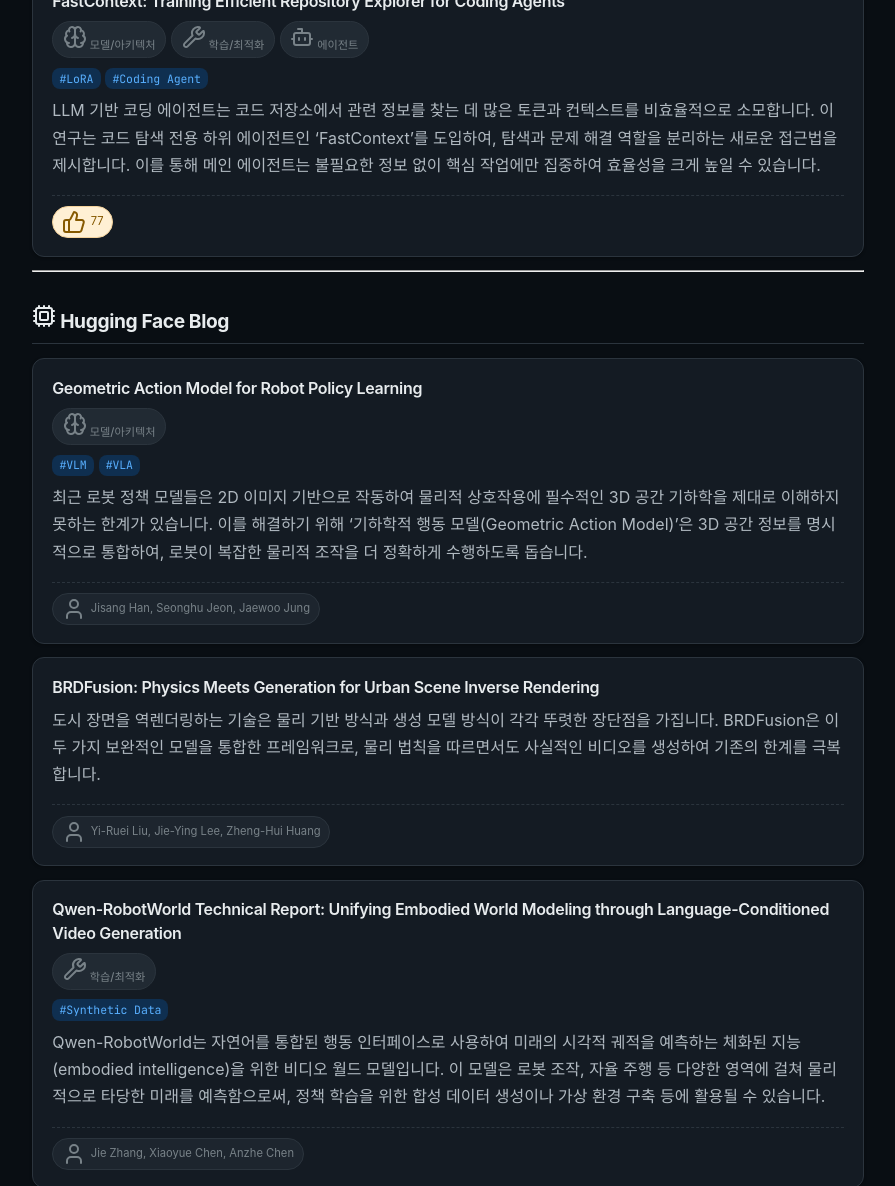
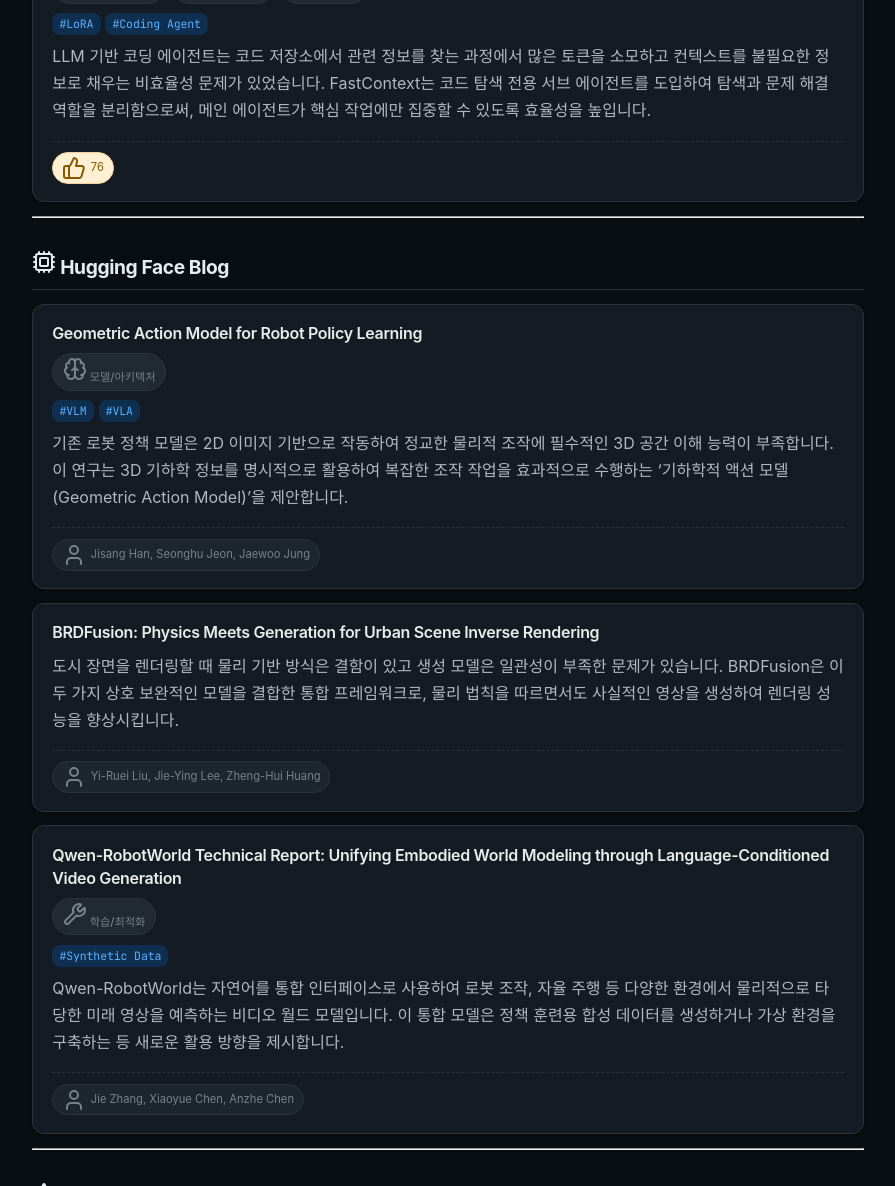
Before and after one commit to joyuno/ai-tech-digest, a Jekyll site: the page built from _posts/2026-06-17-ai-tech-digest.md, in a window 1280 px wide and 1400 px high, scrolled down 2791 px, cut to the strip 214-1400 px from the top of the window. Shown: the whole strip, without its empty margins (192-1087 px from the left). Built offline with Jekyll 4.4.1, drawn with Linux system fonts in a browser that asks for light colours; some web fonts are replaced; comment, search, counter and statistics services are not loaded; some of the changed text lies outside the part shown.

Commit message:
📝 AI Tech Digest - 2026-06-17

```diff
--- a/_posts/2026-06-17-ai-tech-digest.md
+++ b/_posts/2026-06-17-ai-tech-digest.md
@@ -1,6 +1,6 @@
 ---
 layout: post
-title: "AI Tech - 2026-06-17"
+title: "alibaba/zvec — 초고속 경량의 인프로세스 벡터 데이터베이스"
 date: 2026-06-17
 categories: [AI, Tech]
 tags: [AI, LLM, 트렌드, 기술블로그]
@@ -50,7 +50,7 @@
 </div>
 
 
-현재의 대규모 모델들은 대부분 사용자의 질문에만 답하는 수동적인 방식입니다. JoyAI-VL-Interaction은 이러한 한계를 넘어, 실시간으로 발생하는 상황을 스스로 인지하고 사용자의 개입 없이도 능동적으로 상호작용하는 새로운 패러다임을 제안합니다. 이는 마치 AI가 현실 세계에 항상 존재하며 상황을 주시하는 것과 같습니다.
+현재의 AI 모델은 사용자가 질문해야만 답하는 수동적 방식이지만, 현실 세계의 많은 순간들은 즉각적인 반응을 요구합니다. JoyAI-VL-Interaction은 이러한 한계를 넘어, 사용자의 질문을 기다리지 않고 실시간 시각 정보를 먼저 이해하고 상호작용하는 새로운 패러다임의 AI 모델을 제안합니다.
 
 <div class="item-meta">
 
@@ -87,7 +87,7 @@
 
 
 
-데이터 저널리즘은 원본 데이터를 신뢰할 수 있는 이야기로 만드는 복잡한 과정입니다. 이 연구는 데이터 분석부터 시각 자료 디자인까지 전 과정을 자동화하여 검증 가능한 멀티모달 스토리로 만들어주는 '데이터 저널리스트 에이전트'를 소개합니다. 이 에이전트는 데이터 과학과 디자인 에이전트의 역량을 통합하여 데이터 스토리텔링의 전 과정을 효율적으로 처리합니다.
+데이터 저널리즘은 원본 데이터를 신뢰할 수 있는 이야기로 만드는 복잡한 과정으로, 기존 AI 에이전트들은 분석이나 디자인 등 개별 작업만 수행할 수 있었습니다. 이 연구는 데이터 분석부터 시각화, 스토리텔링까지 전 과정을 자동화하여 검증 가능한 멀티모달 뉴스 기사를 생성하는 '데이터 저널리스트 에이전트'를 선보입니다.
 
 <div class="item-meta">
 <span class="meta-pill meta-venue meta-tier1">🅰 venue</span>
@@ -126,12 +126,12 @@
 </div>
 
 
-기존 로봇 학습 모델은 2D 이미지를 기반으로 작동하여 정교한 물리적 조작에 필요한 3D 공간 이해 능력이 부족했습니다. 이 연구는 3D 기하학 정보를 명시적으로 통합하는 '기하학적 행동 모델(Geometric Action Model)'을 제안하여 로봇이 물리 세계와 상호작용하는 방식을 개선합니다. 이를 통해 로봇은 사용자의 지시를 따르면서도 객체, 카메라, 행동 간의 3차원 관계를 더 잘 추론할 수 있게 됩니다.
+최근 로봇 학습 모델들은 2D 이미지를 기반으로 작동하여, 복잡한 물리적 조작에 필수적인 3D 공간과 객체 상호작용에 대한 이해가 부족했습니다. 이 연구는 3D 기하학 정보를 명시적으로 모델링하는 '기하학적 행동 모델(Geometric Action Model)'을 제안하여 로봇이 물리 세계를 더 깊이 이해하고 정교한 작업을 수행할 수 있도록 합니다.
 
 <div class="item-meta">
 
 
-<span class="meta-pill meta-hf"><i data-lucide="thumbs-up"></i> 87</span>
+<span class="meta-pill meta-hf"><i data-lucide="thumbs-up"></i> 88</span>
 
 
 </div>
@@ -161,12 +161,12 @@
 
 
 
-DreamX-World 1.0은 텍스트나 이미지로부터 사용자가 제어 가능한 장편 비디오를 생성하는 범용 인터랙티브 월드 모델입니다. 이 모델은 사실적인 그래픽부터 게임 스타일까지 다양한 영상 생성을 지원하며, 카메라 이동, 이전에 본 영역 재방문, 특정 이벤트 발생 유도 등 높은 수준의 상호작용이 가능합니다.
+DreamX-World 1.0은 텍스트나 이미지 입력으로 장시간 동안 제어 가능한 동영상을 생성하는 범용 인터랙티브 월드 모델입니다. 이 모델은 사실적인 그래픽부터 게임 스타일까지 다양한 영상 생성을 지원하며, 사용자가 카메라를 조작하거나 특정 이벤트를 발생시키는 등 높은 수준의 상호작용이 가능합니다.
 
 <div class="item-meta">
 
 
-<span class="meta-pill meta-hf"><i data-lucide="thumbs-up"></i> 78</span>
+<span class="meta-pill meta-hf"><i data-lucide="thumbs-up"></i> 80</span>
 
 
 </div>
@@ -204,12 +204,12 @@
 </div>
 
 
-LLM 기반 코딩 에이전트는 코드 저장소에서 관련 정보를 찾는 데 많은 토큰과 컨텍스트를 비효율적으로 소모합니다. 이 연구는 코드 탐색 전용 하위 에이전트인 'FastContext'를 도입하여, 탐색과 문제 해결 역할을 분리하는 새로운 접근법을 제시합니다. 이를 통해 메인 에이전트는 불필요한 정보 없이 핵심 작업에만 집중하여 효율성을 크게 높일 수 있습니다.
+LLM 기반 코딩 에이전트는 코드 저장소에서 관련 정보를 찾는 과정에서 많은 토큰을 소모하고 컨텍스트를 불필요한 정보로 채우는 비효율성 문제가 있었습니다. FastContext는 코드 탐색 전용 서브 에이전트를 도입하여 탐색과 문제 해결 역할을 분리함으로써, 메인 에이전트가 핵심 작업에만 집중할 수 있도록 효율성을 높입니다.
 
 <div class="item-meta">
 
 
-<span class="meta-pill meta-hf"><i data-lucide="thumbs-up"></i> 77</span>
+<span class="meta-pill meta-hf"><i data-lucide="thumbs-up"></i> 76</span>
 
 
 </div>
@@ -246,7 +246,7 @@
 </div>
 
 
-최근 로봇 정책 모델들은 2D 이미지 기반으로 작동하여 물리적 상호작용에 필수적인 3D 공간 기하학을 제대로 이해하지 못하는 한계가 있습니다. 이를 해결하기 위해 '기하학적 행동 모델(Geometric Action Model)'은 3D 공간 정보를 명시적으로 통합하여, 로봇이 복잡한 물리적 조작을 더 정확하게 수행하도록 돕습니다.
+기존 로봇 정책 모델은 2D 이미지 기반으로 작동하여 정교한 물리적 조작에 필수적인 3D 공간 이해 능력이 부족합니다. 이 연구는 3D 기하학 정보를 명시적으로 활용하여 복잡한 조작 작업을 효과적으로 수행하는 '기하학적 액션 모델(Geometric Action Model)'을 제안합니다.
 
 <div class="item-meta">
 
@@ -271,7 +271,7 @@
 
 
 
-도시 장면을 역렌더링하는 기술은 물리 기반 방식과 생성 모델 방식이 각각 뚜렷한 장단점을 가집니다. BRDFusion은 이 두 가지 보완적인 모델을 통합한 프레임워크로, 물리 법칙을 따르면서도 사실적인 비디오를 생성하여 기존의 한계를 극복합니다.
+도시 장면을 렌더링할 때 물리 기반 방식은 결함이 있고 생성 모델은 일관성이 부족한 문제가 있습니다. BRDFusion은 이 두 가지 상호 보완적인 모델을 결합한 통합 프레임워크로, 물리 법칙을 따르면서도 사실적인 영상을 생성하여 렌더링 성능을 향상시킵니다.
 
 <div class="item-meta">
 
@@ -306,7 +306,7 @@
 </div>
 
 
-Qwen-RobotWorld는 자연어를 통합된 행동 인터페이스로 사용하여 미래의 시각적 궤적을 예측하는 체화된 지능(embodied intelligence)을 위한 비디오 월드 모델입니다. 이 모델은 로봇 조작, 자율 주행 등 다양한 영역에 걸쳐 물리적으로 타당한 미래를 예측함으로써, 정책 학습을 위한 합성 데이터 생성이나 가상 환경 구축 등에 활용될 수 있습니다.
+Qwen-RobotWorld는 자연어를 통합 인터페이스로 사용하여 로봇 조작, 자율 주행 등 다양한 환경에서 물리적으로 타당한 미래 영상을 예측하는 비디오 월드 모델입니다. 이 통합 모델은 정책 훈련용 합성 데이터를 생성하거나 가상 환경을 구축하는 등 새로운 활용 방향을 제시합니다.
 
 <div class="item-meta">
 
@@ -342,7 +342,7 @@
 
 
 
-테슬라 차량을 위한 셀프 호스팅 데이터 로거입니다. 사용자는 자신의 서버에 주행 기록, 소비 전력, 충전 상태 등 다양한 데이터를 직접 수집하고 소유할 수 있습니다.
+테슬라 차량의 데이터를 직접 수집하고 관리할 수 있는 셀프 호스팅 데이터 로거입니다. 이를 통해 주행 기록, 충전 상태, 배터리 효율 등 다양한 정보를 개인 서버에 안전하게 저장하고 분석할 수 있습니다.
 
 <div class="item-meta">
 
@@ -371,7 +371,7 @@
 
 
 
-전 세계에 공개된 IPTV 채널들의 링크를 모아놓은 대규모 컬렉션입니다. 사용자들은 이 저장소를 통해 다양한 국가의 실시간 TV 방송에 무료로 접근할 수 있습니다.
+전 세계에 공개된 IPTV 채널 목록을 모아놓은 대규모 컬렉션입니다. 사용자들은 이 저장소를 통해 다양한 국가의 방송 채널에 무료로 접근하고 시청할 수 있습니다.
 
 <div class="item-meta">
 
@@ -400,7 +400,7 @@
 
 
 
-알리바바에서 공개한 경량의 초고속 인-프로세스 벡터 데이터베이스입니다. 별도의 서버 없이 애플리케이션 내에서 직접 빠르고 효율적인 벡터 유사도 검색을 수행할 수 있도록 설계되었습니다.
+알리바바에서 개발한 초경량, 초고속 인-프로세스 벡터 데이터베이스입니다. 별도의 서버 없이 애플리케이션 내부에 직접 통합하여 빠르고 효율적인 벡터 검색 기능을 구현할 수 있도록 설계되었습니다.
 
 <div class="item-meta">
 
@@ -435,7 +435,7 @@
 
 
 
-AI 에이전트가 인터넷을 탐색하고 정보를 수집할 수 있도록 시각을 부여하는 도구입니다. 단일 CLI 환경에서 API 비용 없이 트위터, 레딧, 유튜브 등 주요 플랫폼의 콘텐츠를 자유롭게 읽고 검색할 수 있습니다.
+AI 에이전트가 인터넷 전체를 보고 탐색할 수 있도록 돕는 도구입니다. 하나의 CLI 명령어로 트위터, 레딧, 유튜브 등 다양한 플랫폼의 콘텐츠를 API 비용 없이 읽고 검색할 수 있는 강력한 기능을 제공합니다.
 
 <div class="item-meta">
 
@@ -464,7 +464,7 @@
 
 
 
-AI 엔지니어링을 기초부터 학습하고 직접 구축하며 배포까지 경험할 수 있도록 안내하는 프로젝트입니다. 이론 학습에 그치지 않고, 실제 서비스를 만들어 다른 사람들에게 제공하는 실용적인 과정을 강조합니다.
+AI 엔지니어링의 모든 것을 처음부터 배울 수 있도록 구성된 학습 자료입니다. 단순한 이론 학습을 넘어, 직접 기술을 배우고 실제 프로덕트를 구축하며 다른 사용자를 위해 배포하는 전 과정을 실습 중심으로 다룹니다.
 
 <div class="item-meta">
 
```
